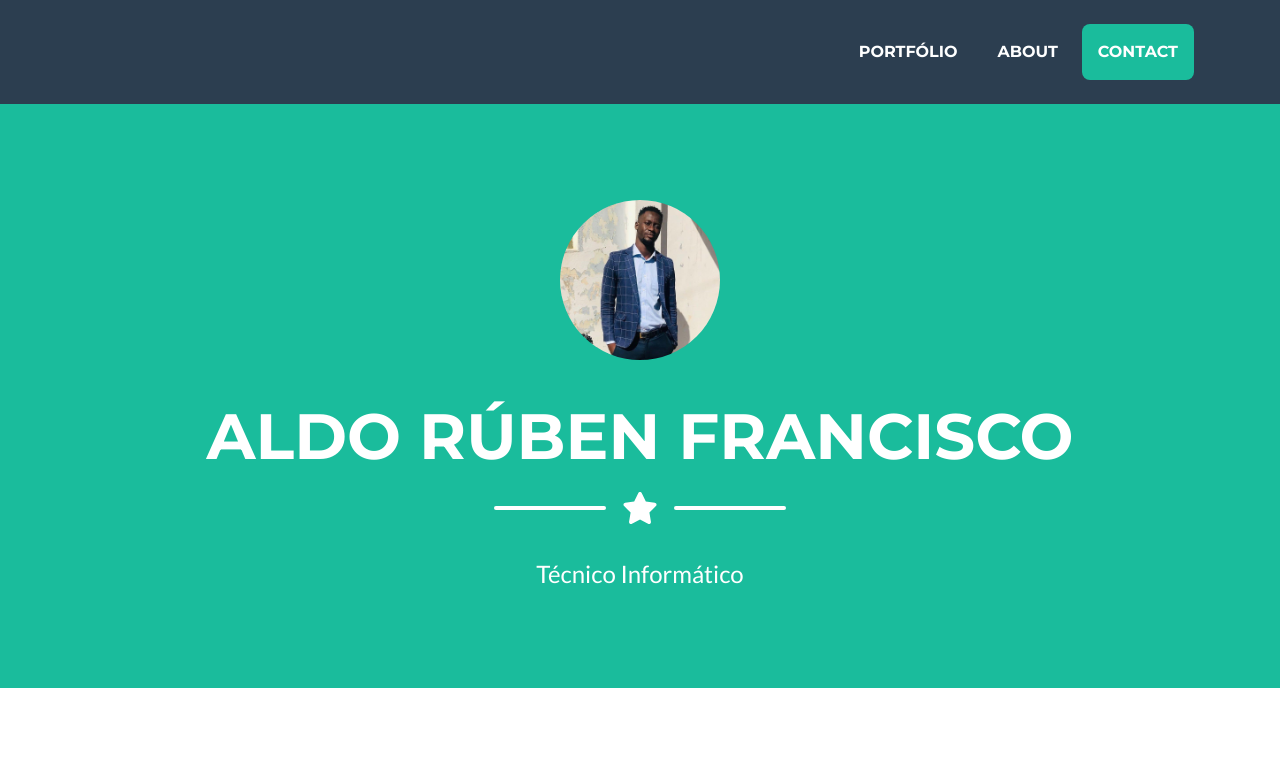
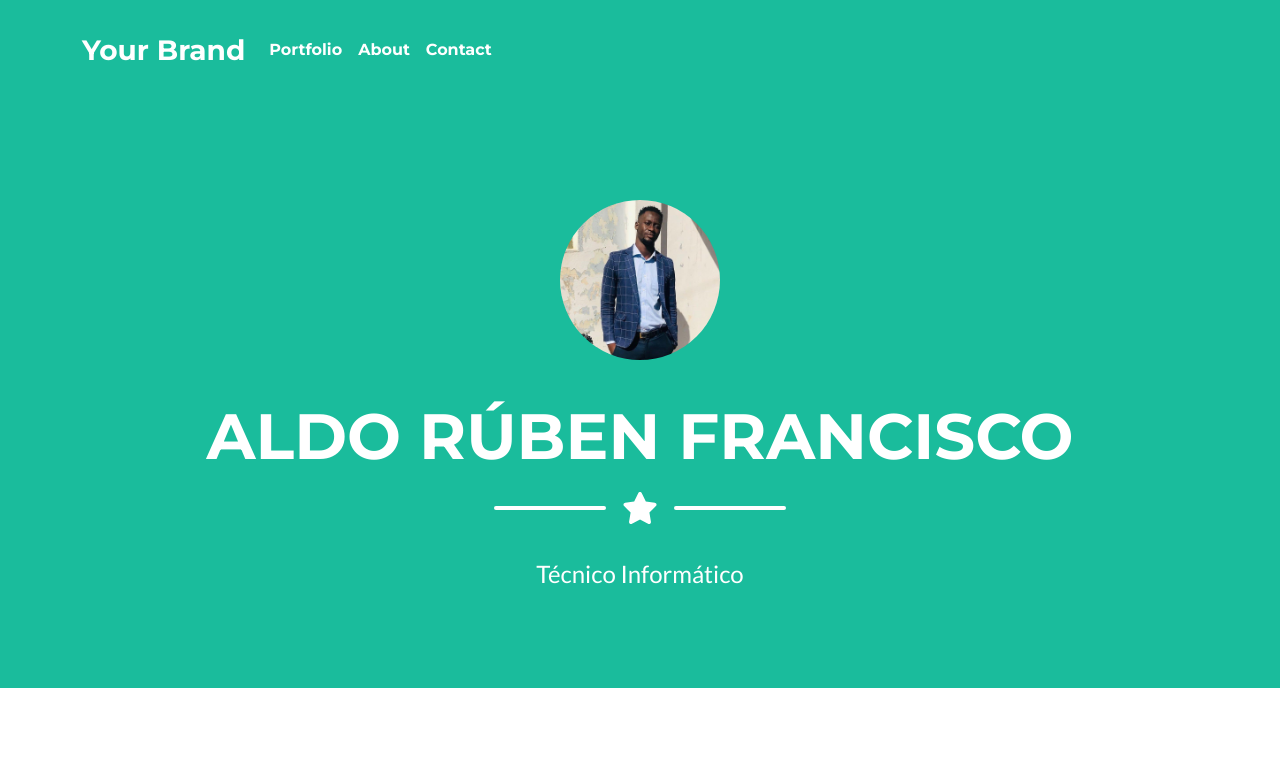
Before and after one commit to aldo-ruben/meu-portfolio, a plain HTML site: page index.html in a window 1280 px wide. Shown: the top 781 px of the page. Drawn offline with nearby package versions, Linux system fonts and the light colour scheme.

Commit message:
i made changes on navbar

```diff
--- a/index.html
+++ b/index.html
@@ -18,18 +18,17 @@
     </head>
     <body id="page-top">
         <!-- Navigation-->
-        <nav class="navbar navbar-expand-lg bg-secondary text-uppercase fixed-top" id="mainNav">
+        <nav class="navbar navbar-expand-lg bg-primary text-white fixed-top" id="mainNav">
             <div class="container">
-                <!--<a class="navbar-brand" href="#page-top">Aldo Rúben</a>-->
-                <button class="navbar-toggler text-uppercase font-weight-bold bg-primary text-white rounded" type="button" data-bs-toggle="collapse" data-bs-target="#navbarResponsive" aria-controls="navbarResponsive" aria-expanded="false" aria-label="Toggle navigation">
-                    Menu
+                <a class="navbar-brand" href="#page-top">Your Brand</a>
+                <button class="navbar-toggler text-white" type="button" data-bs-toggle="collapse" data-bs-target="#navbarResponsive" aria-controls="navbarResponsive" aria-expanded="false" aria-label="Toggle navigation">
                     <i class="fas fa-bars"></i>
                 </button>
                 <div class="collapse navbar-collapse" id="navbarResponsive">
-                    <ul class="navbar-nav ms-auto">
-                        <li class="nav-item mx-0 mx-lg-1"><a class="nav-link py-3 px-0 px-lg-3 rounded" href="#portfolio">Portfólio</a></li>
-                        <li class="nav-item mx-0 mx-lg-1"><a class="nav-link py-3 px-0 px-lg-3 rounded" href="#about">About</a></li>
-                        <li class="nav-item mx-0 mx-lg-1"><a class="nav-link py-3 px-0 px-lg-3 rounded" href="#contact">Contact</a></li>
+                    <ul class="navbar-nav ml-auto">
+                        <li class="nav-item"><a class="nav-link" href="#portfolio">Portfolio</a></li>
+                        <li class="nav-item"><a class="nav-link" href="#about">About</a></li>
+                        <li class="nav-item"><a class="nav-link" href="#contact">Contact</a></li>
                     </ul>
                 </div>
             </div>
```
